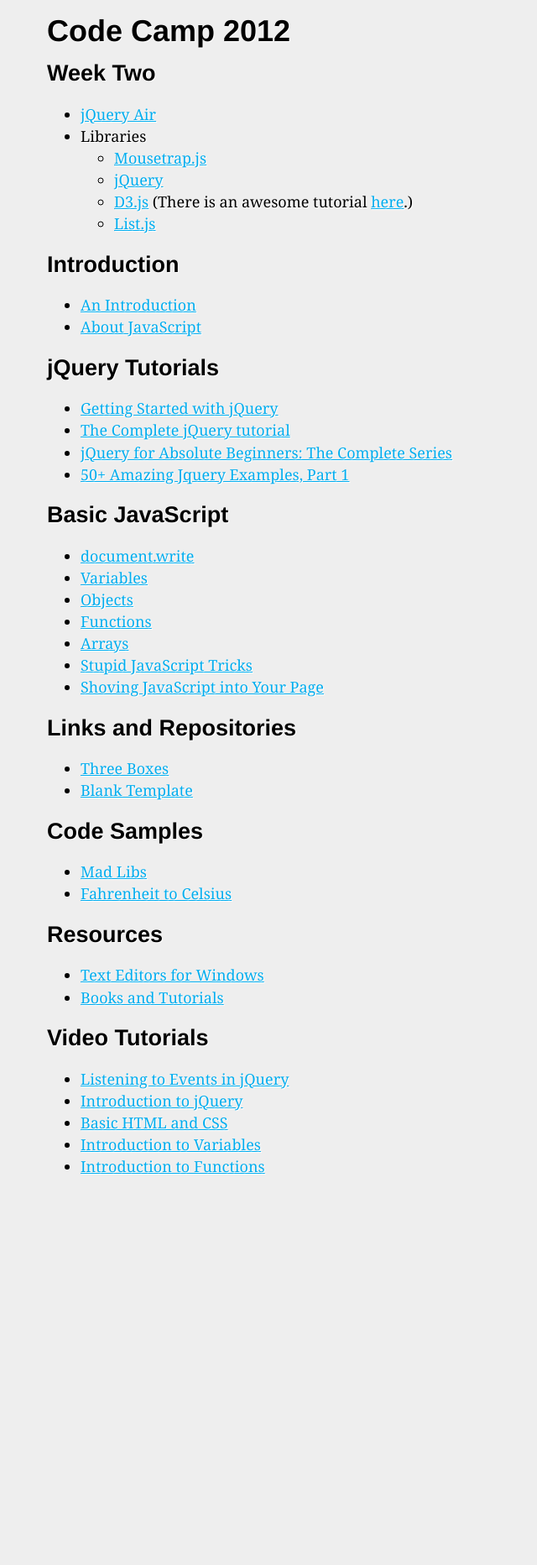
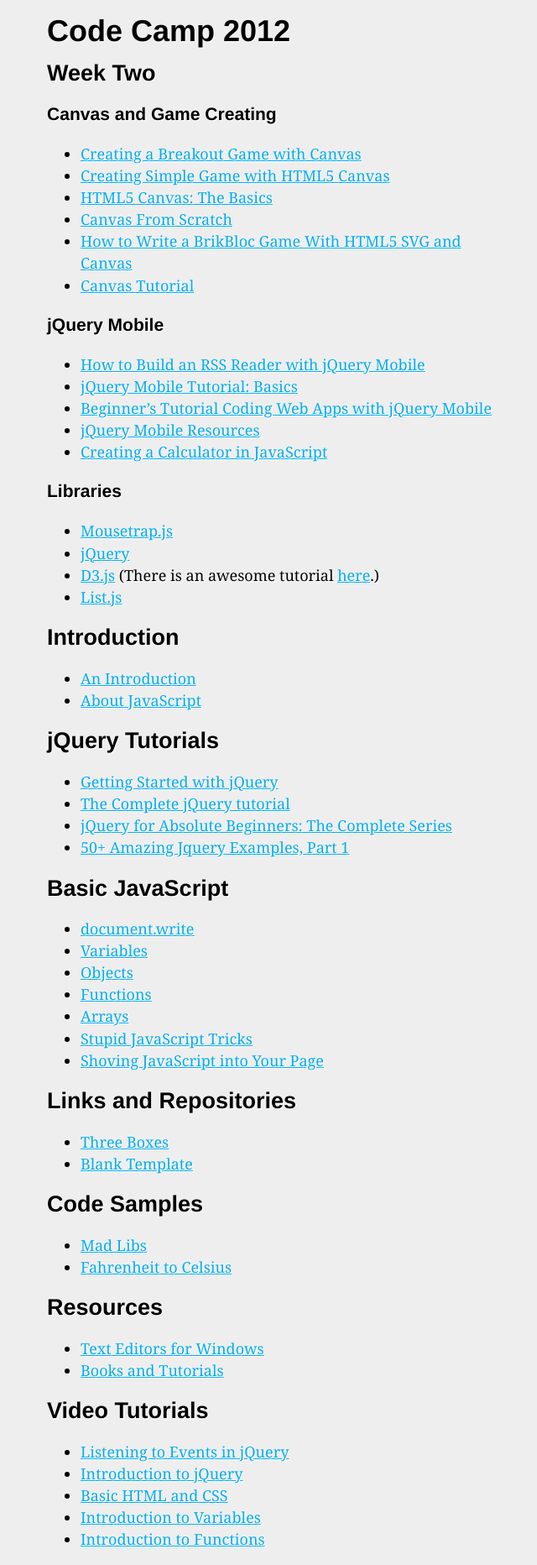
Before and after one commit to scholarsnyc/code-camp, a Jekyll site: the page built from index.html, in a window 1280 px wide. Shown: the whole page at 84% size, without its empty margins (309-949 px from the left). Built offline with Jekyll 4.4.1, drawn with Linux system fonts in a browser that asks for light colours; before the commit the page ends 1420 px from its top, so only the background shows below that.

Commit message:
Add in some Canvas and jQuery Mobile resources

```diff
--- a/index.html
+++ b/index.html
@@ -5,16 +5,33 @@
 
 <h2>Week Two</h2>
 
+<h3>Canvas and Game Creating</h3>
 <ul>
-	<li><a href="http://jqueryair.com/">jQuery Air</a></li>
-	<li>Libraries</li>
-	<ul>
-		<li><a href="http://craig.is/killing/mice">Mousetrap.js</a></li>
-		<li><a href="http://jquery.com/">jQuery</a></li>
-		<li><a href="http://d3js.org/">D3.js</a> (There is an awesome tutorial <a href="http://alignedleft.com/tutorials/d3/">here</a>.)
-		<li><a href="http://listjs.com/">List.js</a></li>
-	</ul>
+	<li><a href="http://billmill.org/static/canvastutorial/index.html" title="Creating a Breakout Game with Canvas">Creating a Breakout Game with Canvas</a></li>
+	<li><a href="http://michalbe.blogspot.com/2010/09/simple-game-with-html5-canvas-part-1.html" title="Creating Simple Game with HTML5 Canvas">Creating Simple Game with HTML5 Canvas</a></li>
+	<li><a href="http://dev.opera.com/articles/view/html-5-canvas-the-basics/" title="HTML5 Canvas: The Basics">HTML5 Canvas: The Basics</a></li>
+	<li><a href="http://net.tutsplus.com/sessions/canvas-from-scratch/" title="Canvas From Scratch">Canvas From Scratch</a></li>
+	<li><a href="http://css.dzone.com/articles/how-write-brikbloc-game-html5" title="How to Write a BrikBloc Game With HTML5 SVG and Canvas">How to Write a BrikBloc Game With HTML5 SVG and Canvas</a></li>
+	<li><a href="https://developer.mozilla.org/en/Canvas_tutorial/" title="Canvas Tutorial">Canvas Tutorial</a></li>
 </ul>
+
+<h3>jQuery Mobile</h3>
+<ul>
+	<li><a href="http://net.tutsplus.com/tutorials/javascript-ajax/how-to-build-an-rss-reader-with-jquery-mobile-2/" title="How to Build an RSS Reader with jQuery Mobile">How to Build an RSS Reader with jQuery Mobile</a></li>
+	<li><a href="http://www.codeforest.net/jquery-mobile-tutorial-basics" title="jQuery Mobile Tutorial: Basics">jQuery Mobile Tutorial: Basics</a></li>
+	<li><a href="http://spyrestudios.com/beginners-tutorial-coding-web-apps-with-jquery-mobile/" title="Beginner’s Tutorial Coding Web Apps with jQuery Mobile">Beginner’s Tutorial Coding Web Apps with jQuery Mobile</a></li>
+	<li><a href="http://jquerymobile.com/resources/" title="jQuery Mobile Resources">jQuery Mobile Resources</a></li>
+	<li><a href="http://matt.might.net/articles/learning-javascript-in-small-bites/" title="Creating a Calculator in JavaScript">Creating a Calculator in JavaScript</a></li>
+</ul>
+
+<h3>Libraries</h3>
+<ul>
+	<li><a href="http://craig.is/killing/mice">Mousetrap.js</a></li>
+	<li><a href="http://jquery.com/">jQuery</a></li>
+	<li><a href="http://d3js.org/">D3.js</a> (There is an awesome tutorial <a href="http://alignedleft.com/tutorials/d3/">here</a>.)
+	<li><a href="http://listjs.com/">List.js</a></li>
+</ul>
+
 
 <h2>Introduction</h2>
 <ul>
```
